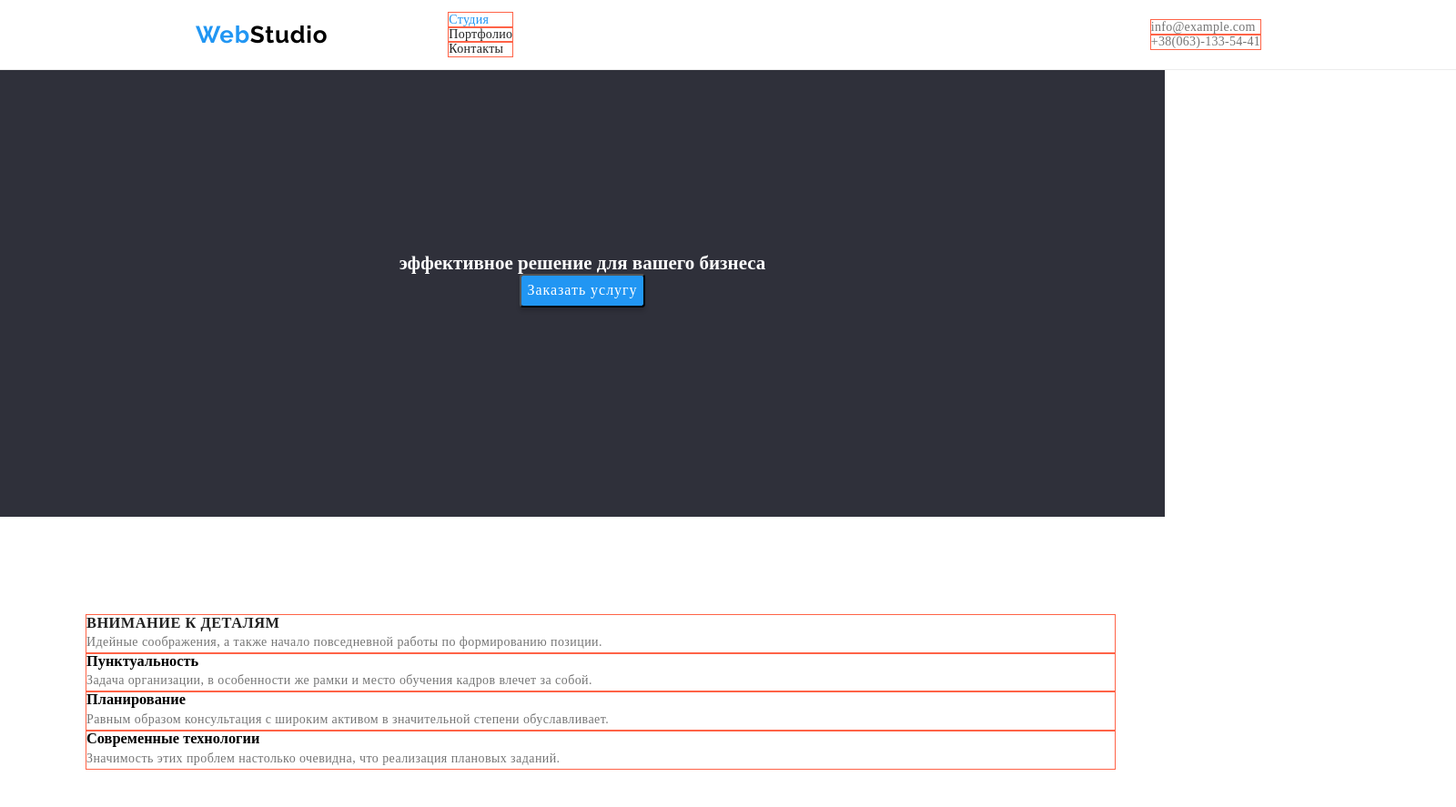
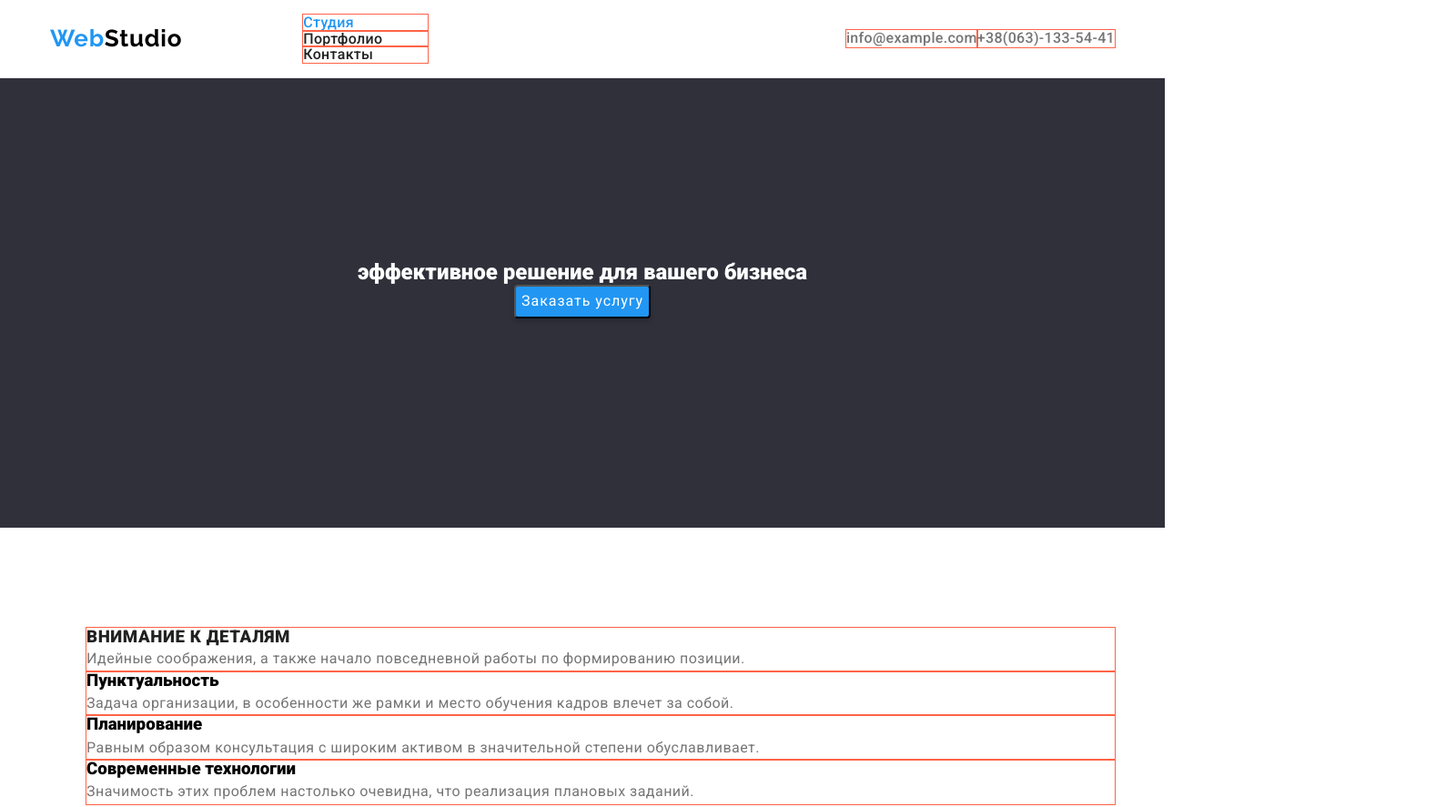
Before and after one commit to Makedon-KIEV/goit-markup-hw-03, a plain HTML site: page index.html in a window 1280 px wide. Shown: the top 887 px of the page at 91% size, 1600 px wide, since content can reach past the window. Drawn offline with nearby package versions, Linux system fonts and the light colour scheme.

Commit message:
peresmotret video c flexami po krayam

```diff
--- a/CSS/styles.css
+++ b/CSS/styles.css
@@ -36,14 +36,11 @@ a {
   text-decoration: none;
 }
 body {
-  font-family: var(--main-font)
-  color: var(--gray-type);
-  font-size: 14px;
-  font-style: normal;
+  font-family: var(--main-font);
 }
 
 .img {
-  display: inline-block
+  display: block;
 }
 li {
   outline: 1px solid tomato;
@@ -69,6 +66,7 @@ li {
   padding-top: 0px;
   padding-bottom: 0px;
   justify-content: space-between;
+  margin: none;
 }
 
 .header {
@@ -80,10 +78,12 @@ li {
 }
 
 /*=====================Header==================*/
+/*
 .header {
   width: 1600px;
   background-color: var(--back-color);
 }
+*/
 .logo {
   margin-right: 93px;
   font-family: var(--secondary-font);
@@ -96,11 +96,14 @@ li {
   color: var(--black-black);
   cursor: pointer;
 }
+
 .menu-item-link {
+  display: block;
   font-weight: 500;
   line-height: 1.1;
   letter-spacing: 0.02em;
   color: var(--text-color);
+  margin-right: 50px;
 }
 
 .menu-item-link:hover,
@@ -116,6 +119,7 @@ li {
   font-weight: 500;
   line-height: 1.1;
   letter-spacing: 0.02em;
+  text-align: left;
   color: var(--gray-type);
 }
 .cont-link:hover,
@@ -123,7 +127,10 @@ li {
 .cont-link-map {
   color: var(--accent-color);
 }
-
+.cont {
+  display: flex;
+  margin-left: auto;
+}
 /*=====================HERO=======================*/
 
 .hero {
```
